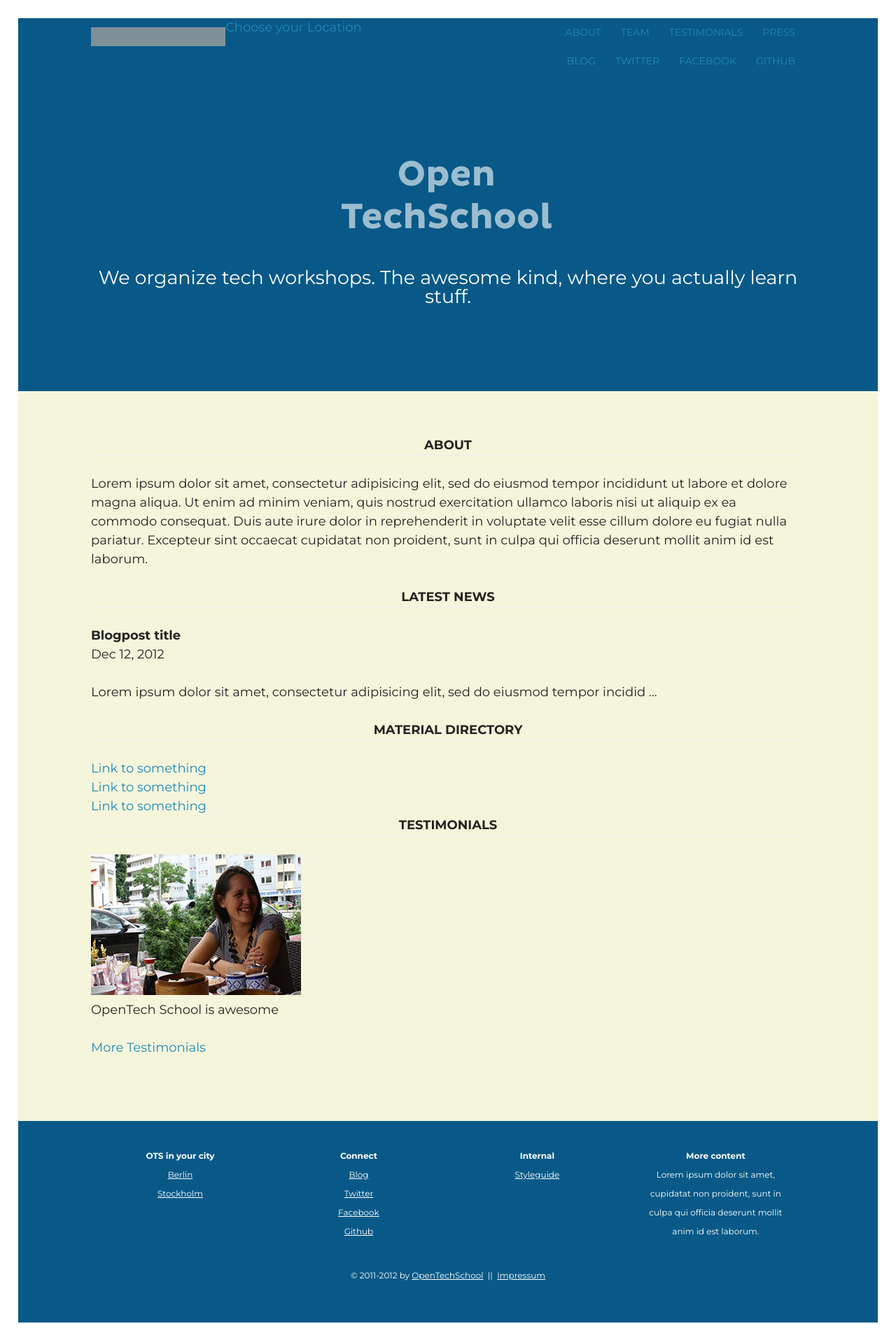
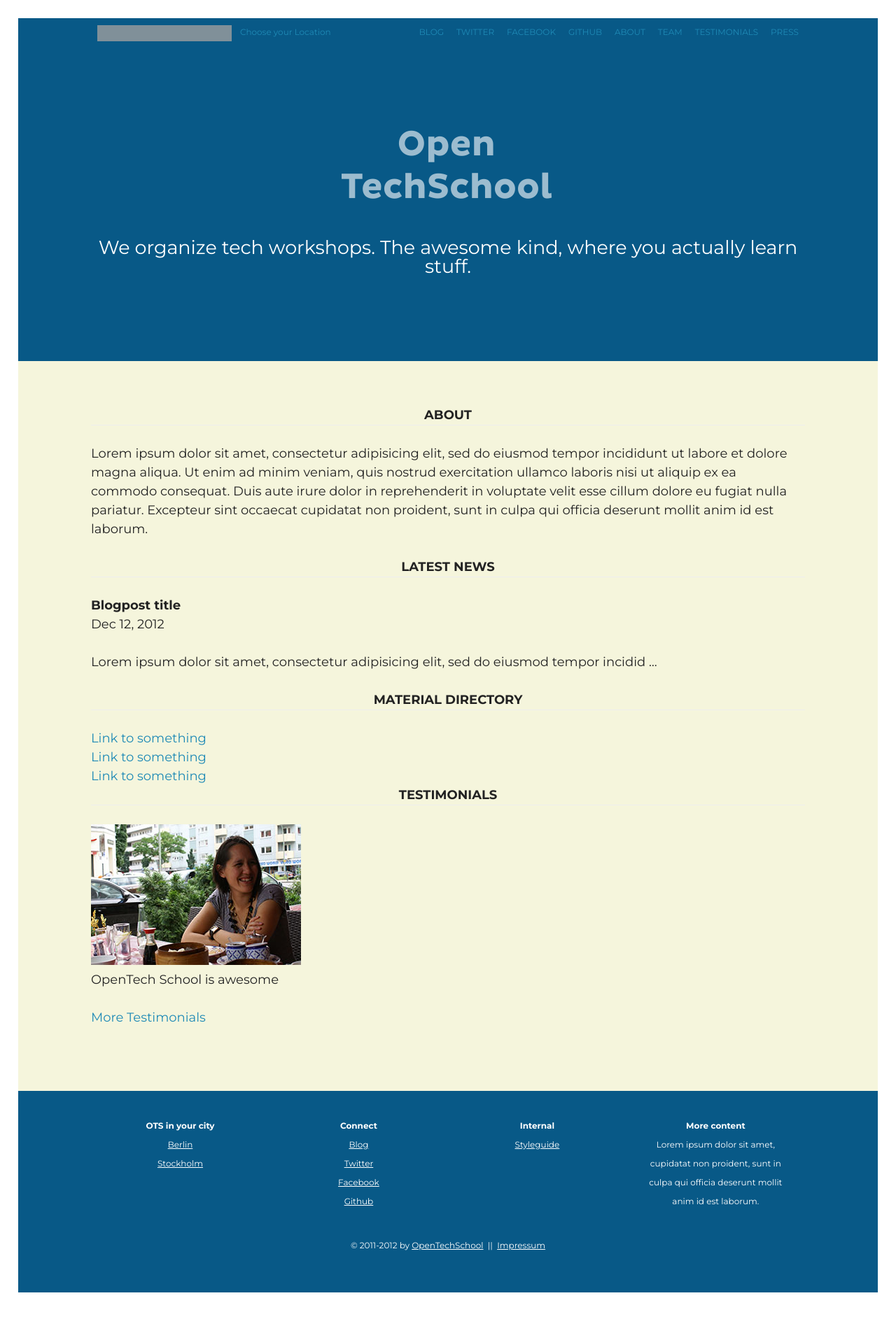
Before and after one commit to OpenTechSchool/www.opentechschool.org, a Jekyll site: the page built from index.html, in a window 1280 px wide. Shown: the whole page at 70% size. Built offline with Jekyll 4.4.1, drawn with Linux system fonts in a browser that asks for light colours; nearby versions of some CDN libraries; after the commit the page ends 1872 px from its top, so only the background shows below that; grey boxes are pictures that could not be loaded.

Commit message:
clean up top bar layout

```diff
--- a/sass/imports/_main.scss
+++ b/sass/imports/_main.scss
@@ -170,10 +170,10 @@
   margin: 2% 2% 0;
   background: $ots_blue;
   color: #FFF;
+  font-size: .6666em;
 }
 
 .nav {
-  font-size: 14px;
   text-transform: uppercase;
   float: right;
   li {
@@ -181,10 +181,13 @@
   }
   a {
     display: block;
-    padding: .5em 1em;
+    padding: .5em .75em;
   }
 }
 
+.dropdown {
+
+}
 .nav_internal {
 
 }
@@ -204,12 +207,13 @@
 
 .logo_top_bar {
   float: left;
+  padding: 0.5em 0.75em;
 
   > a {
     display: block;
     float: left;
     width: 192px;
-    margin: .75em 0 .25em 0;
+    margin-right: 1em;
     text-indent: 100%;
     white-space: nowrap;
     overflow: hidden;
@@ -217,7 +221,7 @@
   > a,
   > a:link,
   > a:visited {
-    background: transparent url("../images/ots_logo_meta.png") no-repeat 0 0;
+    background: transparent url("../images/ots_logo_meta.png") no-repeat 0 4px;
     color: #FFF;
     opacity:0.8;
     -ms-filter: "progid:DXImageTransform.Microsoft.Alpha(Opacity=80)";  /* IE8 */
--- a/stylesheets/screen.css
+++ b/stylesheets/screen.css
@@ -306,11 +306,11 @@
   margin: 2% 2% 0;
   background: #085987;
   color: #FFF;
+  font-size: .6666em;
 }
 
-/* line 175, ../sass/imports/_main.scss */
+/* line 176, ../sass/imports/_main.scss */
 .nav {
-  font-size: 14px;
   text-transform: uppercase;
   float: right;
 }
@@ -321,10 +321,10 @@
 /* line 182, ../sass/imports/_main.scss */
 .nav a {
   display: block;
-  padding: .5em 1em;
+  padding: .5em .75em;
 }
 
-/* line 197, ../sass/imports/_main.scss */
+/* line 200, ../sass/imports/_main.scss */
 footer {
   width: 96%;
   margin: 0 2% 2% 2%;
@@ -333,25 +333,26 @@
   color: #FFF;
 }
 
-/* line 205, ../sass/imports/_main.scss */
+/* line 208, ../sass/imports/_main.scss */
 .logo_top_bar {
   float: left;
+  padding: 0.5em 0.75em;
 }
-/* line 208, ../sass/imports/_main.scss */
+/* line 212, ../sass/imports/_main.scss */
 .logo_top_bar > a {
   display: block;
   float: left;
   width: 192px;
-  margin: .75em 0 .25em 0;
+  margin-right: 1em;
   text-indent: 100%;
   white-space: nowrap;
   overflow: hidden;
 }
-/* line 219, ../sass/imports/_main.scss */
+/* line 223, ../sass/imports/_main.scss */
 .logo_top_bar > a,
 .logo_top_bar > a:link,
 .logo_top_bar > a:visited {
-  background: transparent url("../images/ots_logo_meta.png") no-repeat 0 0;
+  background: transparent url("../images/ots_logo_meta.png") no-repeat 0 4px;
   color: #FFF;
   opacity: 0.8;
   -ms-filter: "progid:DXImageTransform.Microsoft.Alpha(Opacity=80)";
@@ -359,7 +360,7 @@
   filter: alpha(opacity=80);
   /* IE 5-7  */
 }
-/* line 228, ../sass/imports/_main.scss */
+/* line 232, ../sass/imports/_main.scss */
 .logo_top_bar > a:hover,
 .logo_top_bar > a:active,
 .logo_top_bar > a:focus {
@@ -371,14 +372,14 @@
   /* IE 5-7  */
 }
 
-/* line 236, ../sass/imports/_main.scss */
+/* line 240, ../sass/imports/_main.scss */
 footer {
   text-align: center;
   padding: 3em 0;
   height: auto;
 }
 
-/* line 247, ../sass/imports/_main.scss */
+/* line 251, ../sass/imports/_main.scss */
 footer a,
 .meta_nav a,
 footer a:link,
@@ -389,7 +390,7 @@
   text-decoration: underline;
 }
 
-/* line 254, ../sass/imports/_main.scss */
+/* line 258, ../sass/imports/_main.scss */
 footer a:hover,
 footer a:active,
 footer a:focus {
@@ -397,7 +398,7 @@
   text-decoration: underline;
 }
 
-/* line 260, ../sass/imports/_main.scss */
+/* line 264, ../sass/imports/_main.scss */
 .main_img {
   text-align: center;
   height: 24em;
@@ -405,13 +406,13 @@
 }
 
 /* Styleguide*/
-/* line 268, ../sass/imports/_main.scss */
+/* line 272, ../sass/imports/_main.scss */
 .sg_list {
   list-style: none;
   padding: 0;
 }
 
-/* line 273, ../sass/imports/_main.scss */
+/* line 277, ../sass/imports/_main.scss */
 .sg_list small {
   display: block;
   margin-bottom: .75em;
@@ -419,7 +420,7 @@
   font-style: italic;
 }
 
-/* line 280, ../sass/imports/_main.scss */
+/* line 284, ../sass/imports/_main.scss */
 .sg_color {
   display: inline-block;
   border-radius: 4px;
@@ -427,7 +428,7 @@
   color: transparent;
 }
 
-/* line 287, ../sass/imports/_main.scss */
+/* line 291, ../sass/imports/_main.scss */
 .sg_textarea {
   width: 90%;
   font-size: .625em;
@@ -439,7 +440,7 @@
 }
 
 /* Testimonials */
-/* line 299, ../sass/imports/_main.scss */
+/* line 303, ../sass/imports/_main.scss */
 .testimonial {
   overflow: hidden;
   color: #FFF;
@@ -450,7 +451,7 @@
   height: 400px;
 }
 
-/* line 309, ../sass/imports/_main.scss */
+/* line 313, ../sass/imports/_main.scss */
 .testimonial blockquote {
   position: absolute;
   z-index: 10;
@@ -459,7 +460,7 @@
   width: 25%;
 }
 
-/* line 317, ../sass/imports/_main.scss */
+/* line 321, ../sass/imports/_main.scss */
 .testimonial img {
   position: absolute;
   z-index: 1;
@@ -478,30 +479,30 @@
     }*/
 }
 /* ==|== non-semantic helper classes ======================================== */
-/* line 343, ../sass/imports/_main.scss */
+/* line 347, ../sass/imports/_main.scss */
 .clearfix:before, .clearfix:after {
   content: "";
   display: table;
 }
 
-/* line 344, ../sass/imports/_main.scss */
+/* line 348, ../sass/imports/_main.scss */
 .clearfix:after {
   clear: both;
 }
 
-/* line 345, ../sass/imports/_main.scss */
+/* line 349, ../sass/imports/_main.scss */
 .clearfix {
   zoom: 1;
 }
 
-/* line 346, ../sass/imports/_main.scss */
+/* line 350, ../sass/imports/_main.scss */
 .center {
   text-align: center;
 }
 
 /* ==|== print styles ======================================================= */
 @media print {
-  /* line 354, ../sass/imports/_main.scss */
+  /* line 358, ../sass/imports/_main.scss */
   * {
     background: transparent !important;
     color: black !important;
@@ -510,43 +511,43 @@
     -ms-filter: none !important;
   }
 
-  /* line 355, ../sass/imports/_main.scss */
+  /* line 359, ../sass/imports/_main.scss */
   a, a:visited {
     text-decoration: underline;
   }
 
-  /* line 356, ../sass/imports/_main.scss */
+  /* line 360, ../sass/imports/_main.scss */
   a[href]:after {
     content: " (" attr(href) ")";
   }
 
-  /* line 357, ../sass/imports/_main.scss */
+  /* line 361, ../sass/imports/_main.scss */
   abbr[title]:after {
     content: " (" attr(title) ")";
   }
 
-  /* line 358, ../sass/imports/_main.scss */
+  /* line 362, ../sass/imports/_main.scss */
   .ir a:after, a[href^="javascript:"]:after, a[href^="#"]:after {
     content: "";
   }
 
-  /* line 359, ../sass/imports/_main.scss */
+  /* line 363, ../sass/imports/_main.scss */
   pre, blockquote {
     border: 1px solid #999;
     page-break-inside: avoid;
   }
 
-  /* line 360, ../sass/imports/_main.scss */
+  /* line 364, ../sass/imports/_main.scss */
   thead {
     display: table-header-group;
   }
 
-  /* line 361, ../sass/imports/_main.scss */
+  /* line 365, ../sass/imports/_main.scss */
   tr, img {
     page-break-inside: avoid;
   }
 
-  /* line 362, ../sass/imports/_main.scss */
+  /* line 366, ../sass/imports/_main.scss */
   img {
     max-width: 100% !important;
   }
@@ -555,13 +556,13 @@
     margin: 0.5cm;
 }
 
-  /* line 364, ../sass/imports/_main.scss */
+  /* line 368, ../sass/imports/_main.scss */
   p, h2, h3 {
     orphans: 3;
     widows: 3;
   }
 
-  /* line 365, ../sass/imports/_main.scss */
+  /* line 369, ../sass/imports/_main.scss */
   h2, h3 {
     page-break-after: avoid;
   }
```
Also changed, not shown: 1 other file.
